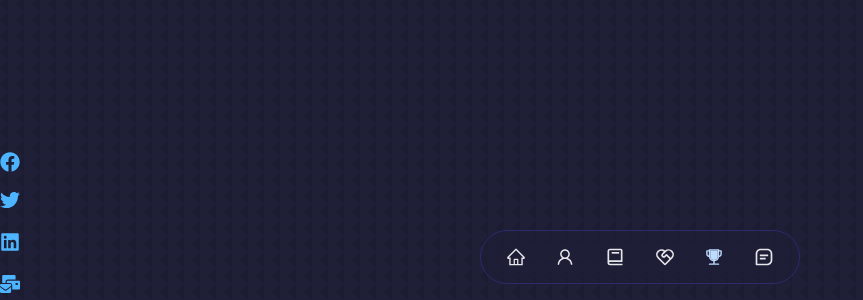
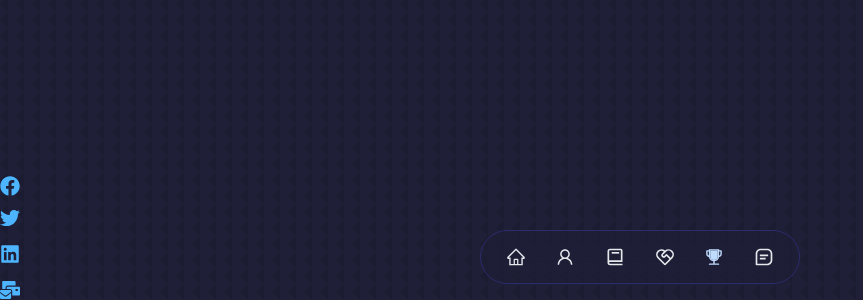
Before and after one commit to jeoff23/jeoff2023portfolio, a Next.js app: page /SocialHeader in a window 1280 px wide. Shown: the part 500-800 px from the top of the page, without its empty margins (0-863 px from the left). Built offline with nearby package versions, Linux system fonts and the light colour scheme.

Commit message:
Fixed bug button

```diff
--- a/app/Footer/page.tsx
+++ b/app/Footer/page.tsx
@@ -4,7 +4,7 @@ import { FaFacebook, FaTwitter, FaLinkedin, FaMailBulk } from "react-icons/fa"
 
 function Footer() {
     return (
-        <div className='lg:pt-32 pt-12'>
+        <div className='lg:pt-26 pt-12'>
             <div className='text-center text-gray-400 text-md font-semibold lg:h-96 bg-hex flex flex-col justify-evenly py-16 lg:pb-4'>
                 <h1 className='text-4xl text-gray-800 hover:text-gray-100 font-bold mb-4'>Jeoff-R</h1>
                 <div className='lg:flex lg:flex-row flex flex-col text-gray-800 w-1/3 mx-auto justify-evenly'>
--- a/app/SocialHeader/page.tsx
+++ b/app/SocialHeader/page.tsx
@@ -7,25 +7,18 @@ function SocialHeader() {
         <div>
             <div className="lg:absolute lg:inset-y-100 lg:left-0 lg:bottom-0 lg:flex lg:flex-col hidden">
                 <Link href="https://www.facebook.com/iemjeoff/">
-                    <button>
-                        <FaFacebook className="text-xl text-hex hover:text-gray-200" />
-                    </button>
+                    <FaFacebook className="text-xl text-hex hover:text-gray-200" />
                 </Link>
+                <Link href="https://twitter.com/Iemjeoff">
 
-                <Link href="https://twitter.com/Iemjeoff">
-                    <button>
-                        <FaTwitter className="text-xl mt-3 text-hex hover:text-gray-200" />
-                    </button>
+                    <FaTwitter className="text-xl mt-3 text-hex hover:text-gray-200" />
                 </Link>
                 <Link href="https://www.linkedin.com/in/jeoff-rico-282181207/">
-                    <button>
-                        <FaLinkedin className="text-xl my-4 text-hex hover:text-gray-200" />
-                    </button>
+
+                    <FaLinkedin className="text-xl my-4 text-hex hover:text-gray-200" />
                 </Link>
                 <Link href="https://mail.yahoo.com/d/folders/1">
-                    <button>
-                        <FaMailBulk className="text-xl text-hex hover:text-gray-200" />
-                    </button>
+                    <FaMailBulk className="text-xl text-hex hover:text-gray-200" />
                 </Link>
 
 
```
